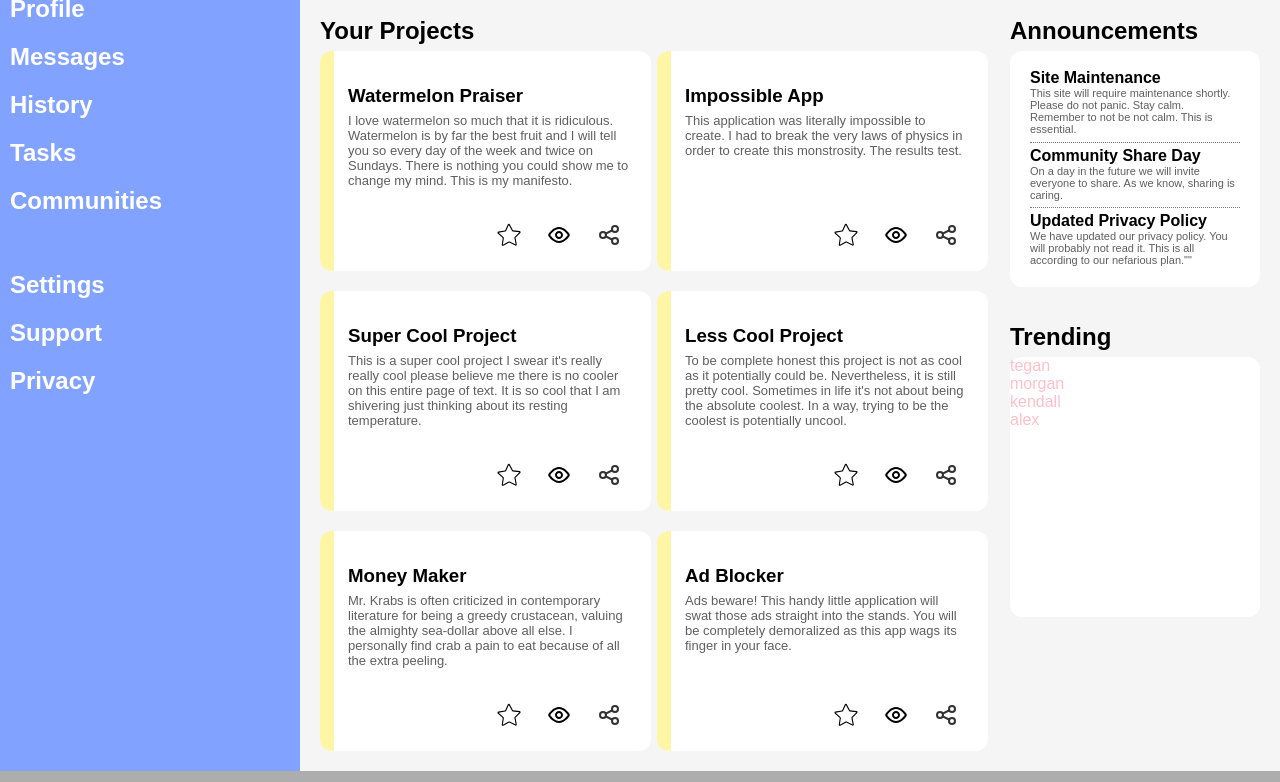
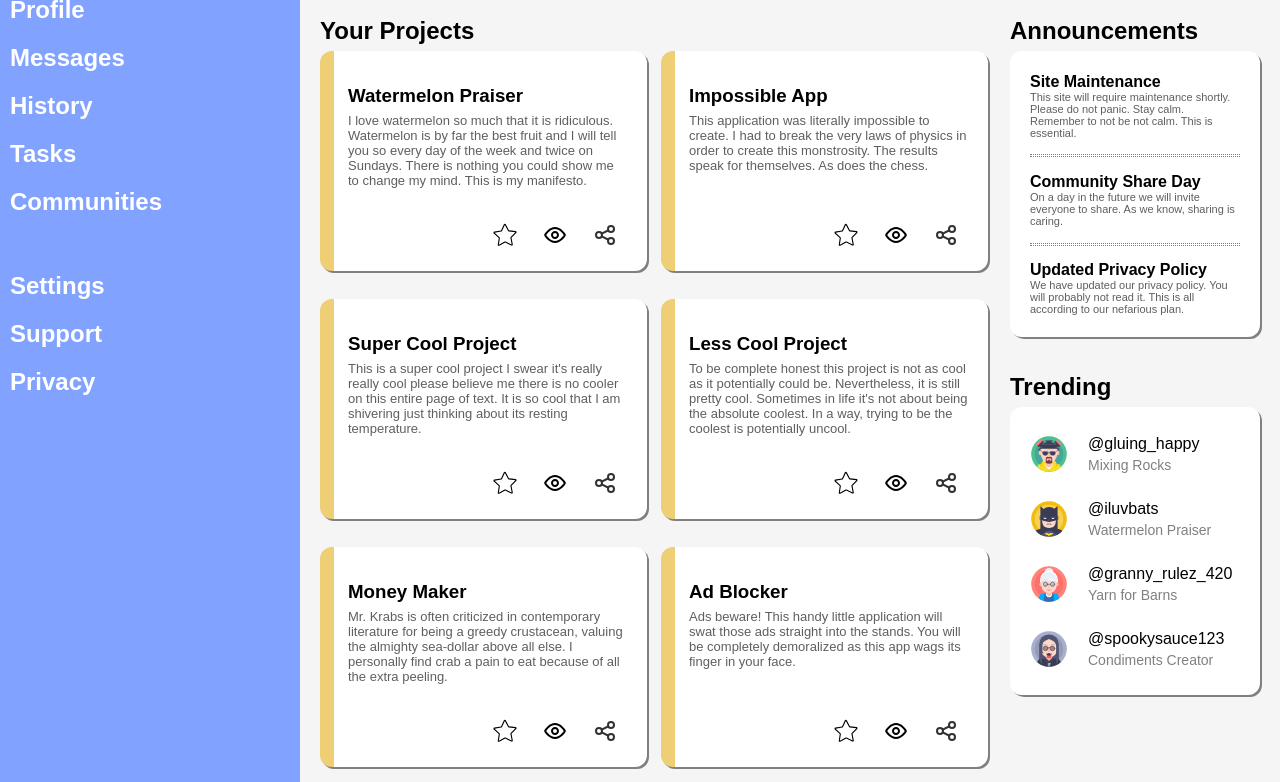
Before and after one commit to nickstuffz/TOP_dash, a plain HTML site: page index.html in a window 1280 px wide. Shown: the part 163-945 px from the top of the page. Drawn offline with Linux system fonts and the light colour scheme.

Commit message:
Detail trending and touchup overall styling

```diff
--- a/index.html
+++ b/index.html
@@ -42,7 +42,7 @@
                     <img src="./icons/notif.svg"
                     alt="notification icon" id="notif-icon">
                     <img src="./icons/avatar.svg"
-                    alt="avatar" id="avatar">
+                    alt="avatar" class="avatar">
                     <h3 class="name">Bat Man</h3>
                 </div>
             </div>
@@ -92,7 +92,7 @@
                             <p>This application was literally impossible to
                                 create. I had to break the very laws of physics
                                 in order to create this monstrosity. The results
-                                test.
+                                speak for themselves. As does the chess.
                             </p>
                         </div>
                         <div class="actions">
@@ -191,17 +191,19 @@
                             This is essential.
                         </p>
                     </div>
+                    <div class="line"></div>
                     <div class="announcement">
                         <h4>Community Share Day</h4>
                         <p>On a day in the future we will invite everyone to
                             share. As we know, sharing is caring.
                         </p>
                     </div>
+                    <div class="line"></div>
                     <div class="announcement">
                         <h4>Updated Privacy Policy</h4>
                         <p>We have updated our privacy policy. You will probably
                             not read it. This is all according to our nefarious
-                            plan.""
+                            plan.
                         </p>
                     </div>
                 </div>
@@ -209,10 +211,38 @@
             <div class="trendings">
                 <h2>Trending</h2>
                 <div class="trending-bar">
-                    <div class="trending">tegan</div>
-                    <div class="trending">morgan</div>
-                    <div class="trending">kendall</div>
-                    <div class="trending">alex</div>
+                    <div class="trending">
+                        <img src="./icons/avatar2.svg"
+                        alt="avatar 2" id="avatar2">
+                        <div class="text">
+                            <a>@gluing_happy</a>
+                            <p>Mixing Rocks</p>
+                        </div>
+                    </div>
+                    <div class="trending">
+                        <img src="./icons/avatar.svg"
+                        alt="avatar" class="avatar">
+                        <div class="text">
+                            <a>@iluvbats</a>
+                            <p>Watermelon Praiser</p>
+                        </div>
+                    </div>
+                    <div class="trending">
+                        <img src="./icons/avatar3.svg"
+                        alt="avatar 3" id="avatar3">
+                        <div class="text">
+                            <a>@granny_rulez_420</a>
+                            <p>Yarn for Barns</p>
+                        </div>
+                    </div>
+                    <div class="trending">
+                        <img src="./icons/avatar4.svg"
+                        alt="avatar 4" id="avatar4">
+                        <div class="text">
+                            <a>@spookysauce123</a>
+                            <p>Condiments Creator</p>
+                        </div>
+                    </div>
                 </div>
             </div>
         </div>
--- a/styles.css
+++ b/styles.css
@@ -31,7 +31,7 @@
   padding-bottom: 12px;
   padding-left: 10px;
   color: white;
-  border-bottom: 2px dotted silver;
+  border-bottom: 3px dotted silver;
 }
 
 ul {
@@ -99,6 +99,7 @@ li:hover {
   display: flex;
   justify-content: space-between;
   align-items: center;
+
 }
 
 .header > .lower > .user {
@@ -129,7 +130,7 @@ li:hover {
 .util > * {
   height: 36px;
   width: 98px;
-  background-color: rgb(166, 255, 255);
+  background-color: rgb(166, 197, 255);
   border-radius: 6px;
   font-weight: 700;
 }
@@ -139,7 +140,7 @@ li:hover {
   grid-area: main;
   display: grid;
   grid-template-columns: 1fr 250px;
-  grid-template-rows: 270px 1fr;
+  grid-template-rows: 320px 1fr;
   grid-template-areas:
     "projects announcements"
     "projects trendings";
@@ -151,6 +152,11 @@ li:hover {
   gap: 6px;
 }
 
+.project, .announcements-bar, .trending-bar {
+  box-shadow: 2px 2px grey;
+
+}
+
 .projects {
   grid-area: projects;
   display: flex;
@@ -160,7 +166,7 @@ li:hover {
 .projects-grid {
   display: grid;
   grid-template-columns: repeat(auto-fit, minmax(250px, 1fr));
-  gap: 20px;
+  gap: 28px;
 }
 
 .project {
@@ -168,7 +174,7 @@ li:hover {
   width: 100%;
   height: 220px;
   border-radius: 12px;
-  border-left: 14px solid rgb(255, 246, 165);
+  border-left: 14px solid rgba(233, 190, 70, 0.74);
   display: flex;
   flex-direction: column;
   justify-content: space-between;
@@ -205,6 +211,7 @@ li:hover {
   flex: 1;
   display: flex;
   flex-direction: column;
+  justify-content: space-around;
   padding-left: 20px;
   padding-right: 20px;
   padding-top: 14px;
@@ -212,13 +219,9 @@ li:hover {
   border-radius: 12px;
 }
 
-.announcement {
-  flex: 1 1 auto;
-  padding-top: 4px;
-}
-
-.announcement + .announcement {
-  border-top: 1px dotted grey;
+.line {
+  height: 1px;
+  border : 1px dotted grey;
 }
 
 .announcement > p {
@@ -234,14 +237,26 @@ li:hover {
 
 .trending-bar {
   background-color: white;
+  height: 260px;
   display: flex;
   flex-direction: column;
-  height: 260px;
+  justify-content: space-around;
+  padding-left: 20px;
+  padding-right: 20px;
+  padding-top: 14px;
+  padding-bottom: 14px;
   border-radius: 12px;
 }
 
 .trending {
-  color: pink;
+  display: flex;
+  gap: 20px;
+}
+
+.text > p {
+  color: grey;
+  padding-top: 4px;
+  font-size: 14px;
 }
 
 .footer {
```
Also changed, not shown: icons/avatar2.svg (added), icons/avatar3.svg (added), icons/avatar4.svg (added).
